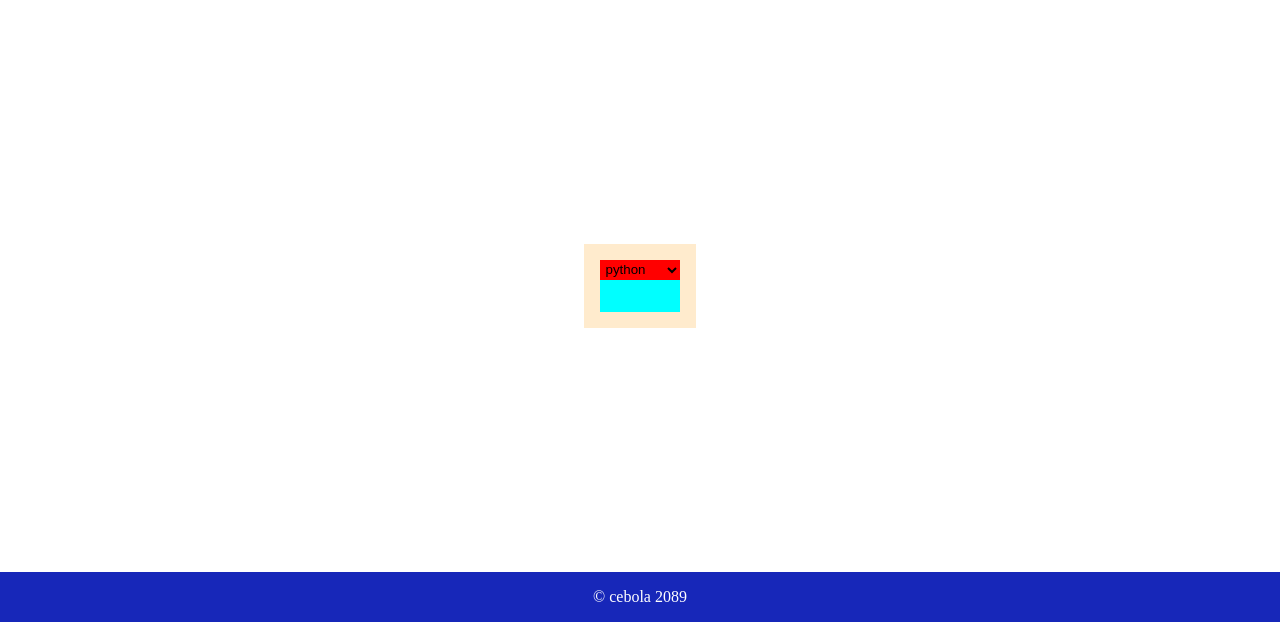
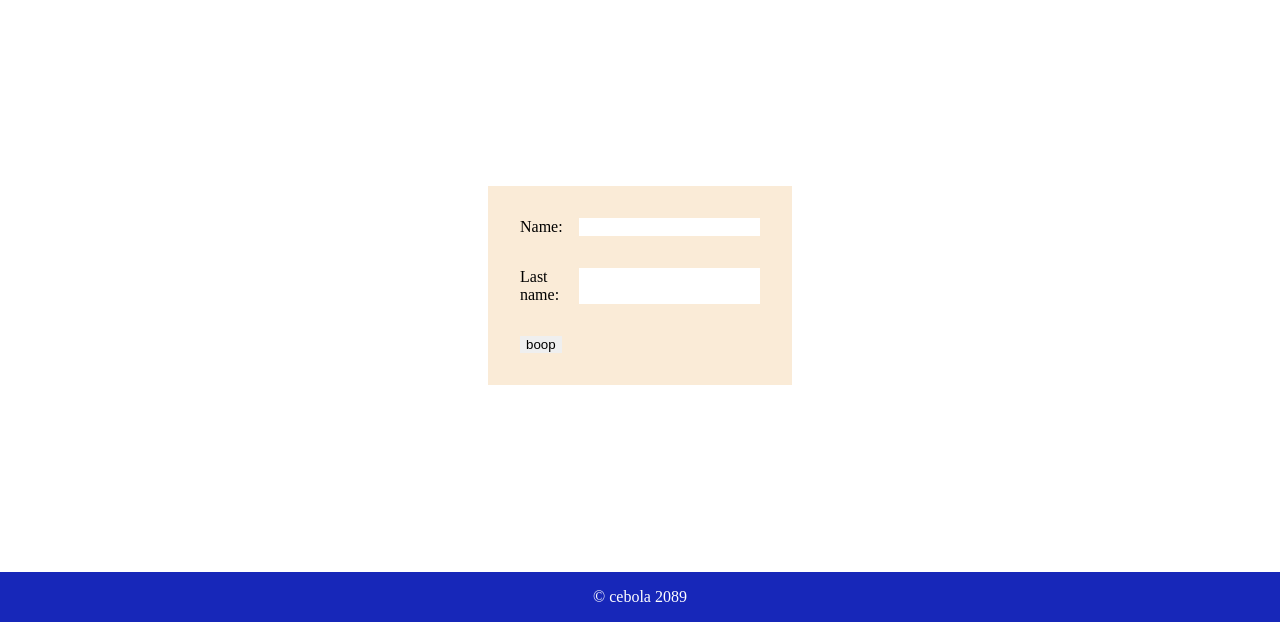
Before and after one commit to biel-aguma-cosa/Projeto2-Grupo1.24e-6, a Django app: page / in a window 1280 px wide. Shown: the part 178-800 px from the top of the page. Run offline with Django 5.2, Linux system fonts and the light colour scheme.

Commit message:
consertar form (dropdown cancelado)

```diff
--- a/app/settings.py
+++ b/app/settings.py
@@ -25,7 +25,7 @@ SECRET_KEY = 'django-insecure-_v2un7io0yv4f+i*xk24dhx0)l3#121@22k*h)zscurijp0%x3
 # SECURITY WARNING: don't run with debug turned on in production!
 DEBUG = True
 
-ALLOWED_HOSTS = []
+ALLOWED_HOSTS = ['127.0.0.1','localhost']
 
 
 # Application definition
--- a/app/urls.py
+++ b/app/urls.py
@@ -22,4 +22,5 @@ import appointments.views as app_view
 urlpatterns = [
     path('admin/', admin.site.urls,),
     path(''      , app_view.index , name='index'),
+    path('test/' , app_view.test  , name='test' ),
 ]
--- /dev/null
+++ b/appointments/forms.py
@@ -0,0 +1,10 @@
+from django import forms
+from appointments.models import Qualification
+
+def get_qualifications():
+        return [(q.id, q.name) for q in Qualification.objects.all()]
+class MedicForm(forms.Form):
+    name           = forms.CharField(max_length=50, required=True)
+    last_name      = forms.CharField(max_length=40, required=True)
+    qualifications = forms.CheckboxSelectMultiple(
+        choices = get_qualifications)
--- a/appointments/views.py
+++ b/appointments/views.py
@@ -1,12 +1,38 @@
-from django.shortcuts import render
+from django.shortcuts import render, redirect
+from django.http      import HttpResponse
+
+from . import forms  as app_forms
+from . import models as app_model
 
 # Create your views here.
 def index(request):
     context = {
-        'qualifications' : [
-            {'name':'python'     , 'value':0},
-            {'name':'java'       , 'value':1},
-            {'name':'javascript' , 'value':2},
-        ]
+        'form' : app_forms.MedicForm()
     }
     return render(request,'index.html',context)
+
+def test(request):
+    context = {
+            'form' : app_forms.MedicForm()
+        }
+    if request.method == 'POST':
+        form = app_forms.MedicForm(request.POST)
+        if form.is_valid():
+            medic = app_model.MedicManager.add_medic(
+                form.name          ,
+                form.last_name     ,
+                form.qualifications,
+            )
+
+            context['result'] = {
+                'name'     : medic.name,
+                'lastname' : medic.last_name,
+                'quals'    : medic.qualifications,
+                'email'    : medic.email,
+
+                'username' : medic.user.username,
+                'uemail'    : medic.user.email,
+            }
+    else:
+        context['error'] = 'D:<'
+        return render(request,'index.html',context)
--- a/static/dropdown-list.js
+++ b/static/dropdown-list.js
@@ -1,5 +1,7 @@
+
 function main() {
     const DIVS = document.getElementsByClassName('dropdown-list')
+    const SELECT = []
 
     console.log(DIVS.length)
 
@@ -11,10 +13,13 @@ function main() {
         select.opened = false
         select.div    = DIV
 
+        SELECT.push(select)
+
         select.addEventListener('click', (event) => {
+            event.stopPropagation()
             event.target.opened = !event.target.opened
             const VALUE = event.target.value
-            if ((!event.target.opened) && (!event.target.div.array.includes(VALUE))) {
+            if ((!event.target.opened) && (!event.target.div.array.includes(VALUE)) && VALUE != '') {
                 block = document.createElement('input')
 
                 block.readOnly  = true
@@ -23,16 +28,32 @@ function main() {
                 block.value     = VALUE
                 block.className = 'dropdown-list-block'
 
+                block.style.margin = 20
+
+                block.addEventListener('click', (event) => {
+                    event.stopPropagation()
+                    display.removeChild(event.target)
+                    DIV.array = DIV.array.filter(item => item !== event.target.value)
+                    console.log(event.target.value)
+                    console.log(DIV.array)
+                })
+
                 DIV.array.push(VALUE)
 
                 display.appendChild(block)
 
                 console.log(block)
                 console.log(DIV.array)
-
-                event.target.value = 'add qualification'
+                console.log(select.opened)
             }
-        })
-    }
+    })}
+    document.addEventListener('click', (event) => {
+        for (select of SELECT) {
+            console.log(select.opened)
+            if (select.opened) {
+                select.opened = false
+                console.log(select.opened)
+        }
+    }})
 }
 main()
--- a/static/style.css
+++ b/static/style.css
@@ -71,3 +71,27 @@ html, body {
     padding: .1rem;
     border-radius: .2rem;
 }
+
+.error {
+    color: red;
+    text-decoration: underline red;
+}
+
+form {
+    display: flex;
+    flex-direction: column;
+
+    align-items: start;
+    gap: 2rem;
+    padding: 2rem;
+}
+
+form > div {
+    display: flex;
+    flex-direction: row;
+
+    flex-grow: 1;
+    width: 15rem;
+
+    justify-content: space-between;
+}
--- /dev/null
+++ b/templates/base.html
@@ -0,0 +1,22 @@
+{% load static %}
+<!DOCTYPE html>
+<html lang="pt-br">
+<head>
+    <meta charset="UTF-8">
+    <meta name="viewport" content="width=device-width, initial-scale=1.0">
+    <title>Document</title>
+    <link   rel="stylesheet" href="{% static 'style.css' %}">
+</head>
+<body>
+    <div id="wrap">
+        {% include 'includes/header.html' %}
+        {% include 'includes/nav.html' %}
+
+        {% block content %}
+        {% endblock content %}
+
+        {% include 'includes/footer.html' %}
+    </div>
+</body>
+<script src="{% static 'dropdown-list.js' %}"></script>
+</html>
--- a/templates/index.html
+++ b/templates/index.html
@@ -1,32 +1,26 @@
-{% load static %}
-<!DOCTYPE html>
-<html lang="pt-br">
-<head>
-    <meta charset="UTF-8">
-    <meta name="viewport" content="width=device-width, initial-scale=1.0">
-    <title>Document</title>
-    <link   rel="stylesheet" href="{% static 'style.css' %}">
-</head>
-<body>
-    <div id="wrap">
-        {% include 'includes/header.html' %}
-        {% include 'includes/nav.html' %}
-        <main>
-            <div>
-                <div class="dropdown-list">
-                    <select name="" id="">
-                        {% for q in qualifications %}
-                            <option value="{{ q.name }}">{{ q.name }}</option>
-                        {% endfor %}
-                    </select>
-                    <section>
+{% extends 'base.html' %}
 
-                    </section>
-                </div>
-            </div>
-        </main>
-        {% include 'includes/footer.html' %}
+{% block content %}
+<main>
+    <div style="background-color: antiquewhite;">
+
+        {% if error %}
+            <h3 class="error">error</h3>
+        {% endif %}
+
+        <form action="{% url 'test' %}" method="post">
+            {% csrf_token %}
+            {{ form }}
+            <button type="submit">boop</button>
+        </form>
+        {% if result %}
+            {{result.name}} <br>
+            {{result.lastname}} <br>
+            {{result.email}} <br><br>
+
+            {{result.username}} <br>
+            {{result.uemail}} <br>
+        {% endif %}
     </div>
-</body>
-<script src="{% static 'dropdown-list.js' %}"></script>
-</html>
+</main>
+{% endblock content %}
```
Also changed, not shown: appointments/models.py (+12 -7 lines), db.sqlite3, readme.md (added).
